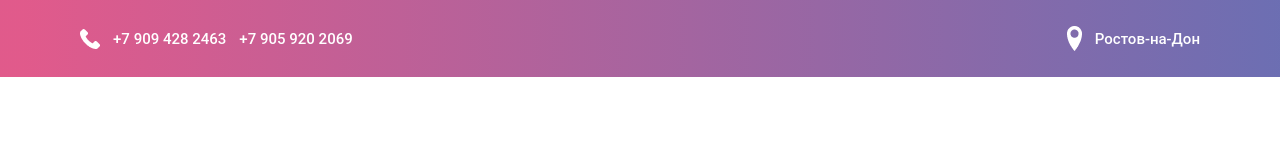
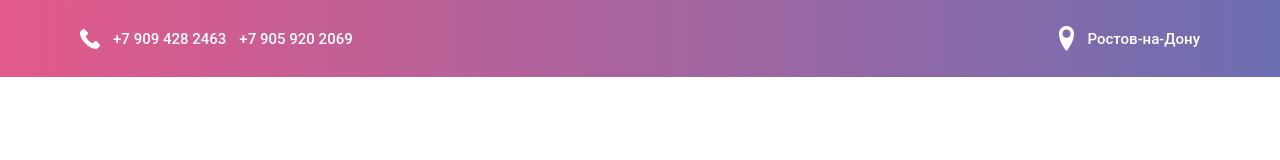
Before and after one commit to petikov-w/vue-c-exm-02, a Vue app: page / in a window 1280 px wide. Shown: the top 160 px of the page. Built offline with nearby package versions, Linux system fonts and the light colour scheme.

Commit message:
commit-02

```diff
--- a/src/components/Header.vue
+++ b/src/components/Header.vue
@@ -2,12 +2,12 @@
   <div class="wrapper">
     <div class="header">
       <div class="t-area">
-        <img width="20" height="20" src="../assets/i-telefon.png">
+        <img width="20" height="20" src="../assets/i-telefon.png" alt="ico-telefon">
         <div class="telefon">{{ telefon_1 }}</div>
         <div class="telefon">{{ telefon_2 }}</div>
       </div>
       <div class="m-area">
-        <img width="15" height="25" src="../assets/i-mesto.png">
+        <img width="15" height="25" src="../assets/i-mesto.png" alt="ico-area">
         <div class="telefon">{{ city }}</div>
       </div>
     </div>
@@ -21,7 +21,7 @@ export default {
     return {
     telefon_1: "+7 909 428 2463",
     telefon_2: "+7 905 920 2069",
-    city: "Ростов-на-Дон"
+    city: "Ростов-на-Дону"
   }}
 }
 </script>
```
